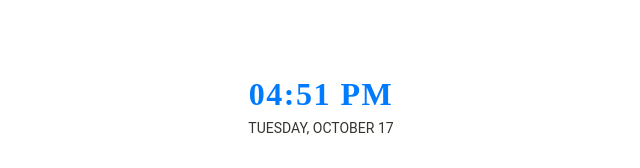
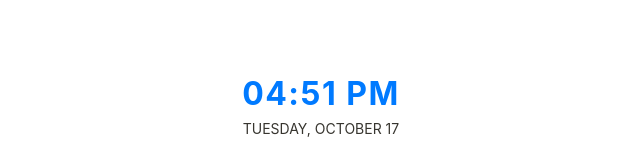
Before and after one commit to hellobritta/NotionWidgets, a plain HTML site: page Date.html in a window 1280 px wide. Shown: the part 296-464 px from the top of the page, without its empty margins (319-959 px from the left). Drawn offline with Linux system fonts and the light colour scheme.

Commit message:
Update Date.html

```diff
--- a/Date.html
+++ b/Date.html
@@ -7,7 +7,7 @@
 <style>
 body {
 background-color: #ffffff;
-font-family: "Roboto","Arial";
+font-family: "SF Pro Display","Arial";
 }
 body {
 margin: 0;
@@ -44,7 +44,7 @@ font-size: 16px;
 color: #181818;
 }
 .time {
-font-family: "Montserrat";
+font-family: "SF Pro Display";
 color: #007aff;
 }
 .date {
```
